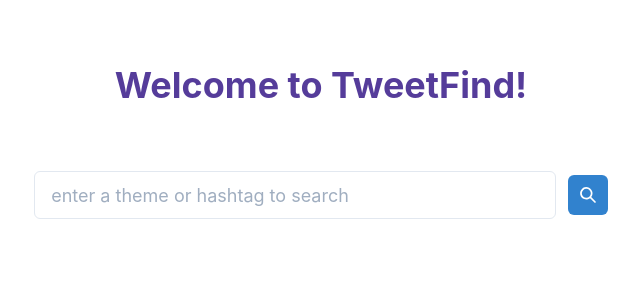
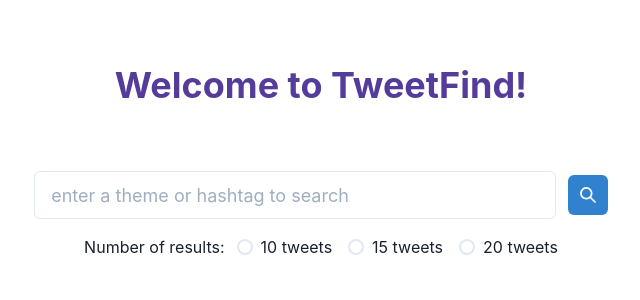
Before and after one commit to stevecochrane/redux-toolkit-examples, a React (Create React App) app in the folder 02-tweetfind/: page / in a window 1280 px wide. Shown: the top 300 px of the page, without its empty margins (319-959 px from the left). Built offline with nearby package versions, Linux system fonts and the light colour scheme.

Commit message:
Add NumberOfResults and integrate into Finder

```diff
--- a/02-tweetfind/src/features/finder/Finder.js
+++ b/02-tweetfind/src/features/finder/Finder.js
@@ -1,8 +1,11 @@
 import { Flex, Input, IconButton } from "@chakra-ui/react";
 import { SearchIcon } from "@chakra-ui/icons";
 
+import { NumberOfResults } from "../numberOfResults/NumberOfResults";
+
 export function Finder() {
   return (
+    <>
       <Flex alignItems="center">
         <Input
           mr={3}
@@ -15,5 +18,7 @@ export function Finder() {
           icon={<SearchIcon />}
         />
       </Flex>
+      <NumberOfResults />
+    </>
   );
 }
--- /dev/null
+++ b/02-tweetfind/src/features/numberOfResults/NumberOfResults.js
@@ -0,0 +1,17 @@
+import React from "react";
+import { Flex, Stack, RadioGroup, Radio, Text } from "@chakra-ui/react";
+
+export const NumberOfResults = () => {
+  return (
+    <Flex my={4} justifyContent="center">
+      <Text mr={3}>Number of results:</Text>
+      <RadioGroup defaultValue={10}>
+        <Stack spacing={4} direction="row">
+          <Radio value="10">10 tweets</Radio>
+          <Radio value="15">15 tweets</Radio>
+          <Radio value="20">20 tweets</Radio>
+        </Stack>
+      </RadioGroup>
+    </Flex>
+  );
+};
```
Lines whose indentation alone changed are shown as unchanged.
